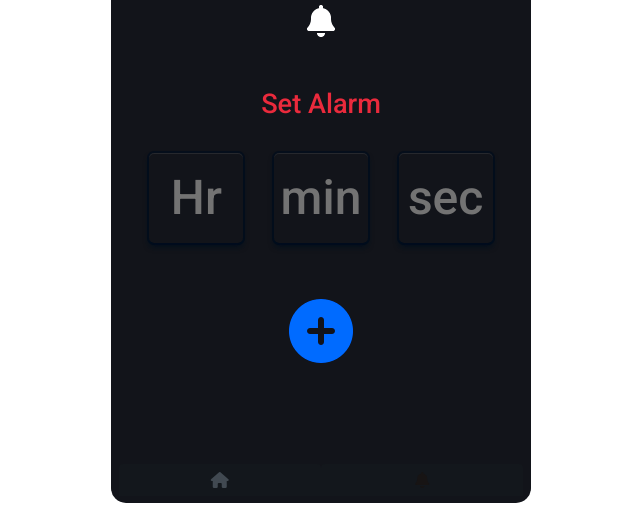
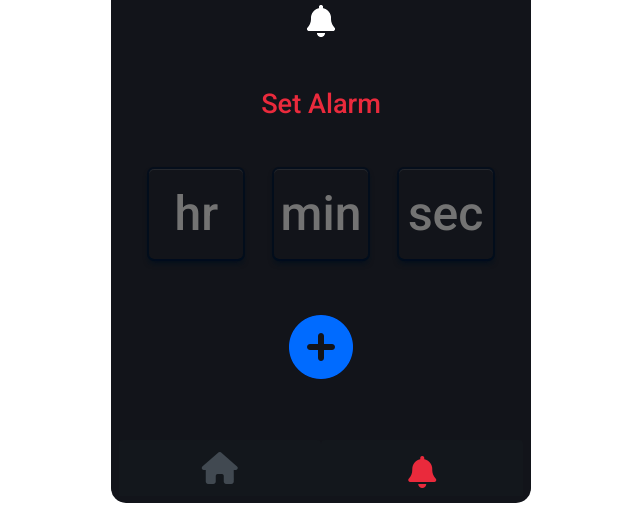
Before and after one commit to 0verflowme/alarm-clock, a plain HTML site: page index.html in a window 1280 px wide. Shown: the part 272-800 px from the top of the page, without its empty margins (319-959 px from the left). Drawn offline with nearby package versions, Linux system fonts and the light colour scheme.

Commit message:
refactoring

```diff
--- a/index.html
+++ b/index.html
@@ -33,9 +33,9 @@
 
                     <span class="text-danger" id="set-alarm-heading"> Set Alarm </span>
 
-                    <div id="input-alarm">
+                    <div class="mt-3" id="input-alarm">
 
-                        <input id="getUserHours" type="number" placeholder="Hr"  />
+                        <input id="getUserHours" type="number" placeholder="hr"  />
                         <input id="getUserMinutes" type="number" placeholder="min" />
                         <input id="getUserSeconds" type="number" placeholder="sec" />
 
@@ -72,11 +72,11 @@
             <div class="nav nav-tabs border-0" id="nav-tab" role="tablist">
                 <button class="nav-link active bg-dark border-0" id="nav-home-tab" data-bs-toggle="tab" data-bs-target="#nav-home"
                     type="button" role="tab" aria-controls="nav-home" aria-selected="true">
-                    <i class="fas fa-home"></i>
+                    <i class="fas fa-home fa-2x"></i>
                 </button>
                 <button class="nav-link bg-dark border-0" id="nav-profile-tab" data-bs-toggle="tab" data-bs-target="#nav-profile"
                     type="button" role="tab" aria-controls="nav-profile" aria-selected="false">
-                    <i class="fas fa-bell"></i>
+                    <i class="fas fa-bell text-danger mt-2 fa-2x"></i>
                 </button>
             </div>
         </nav>
```
